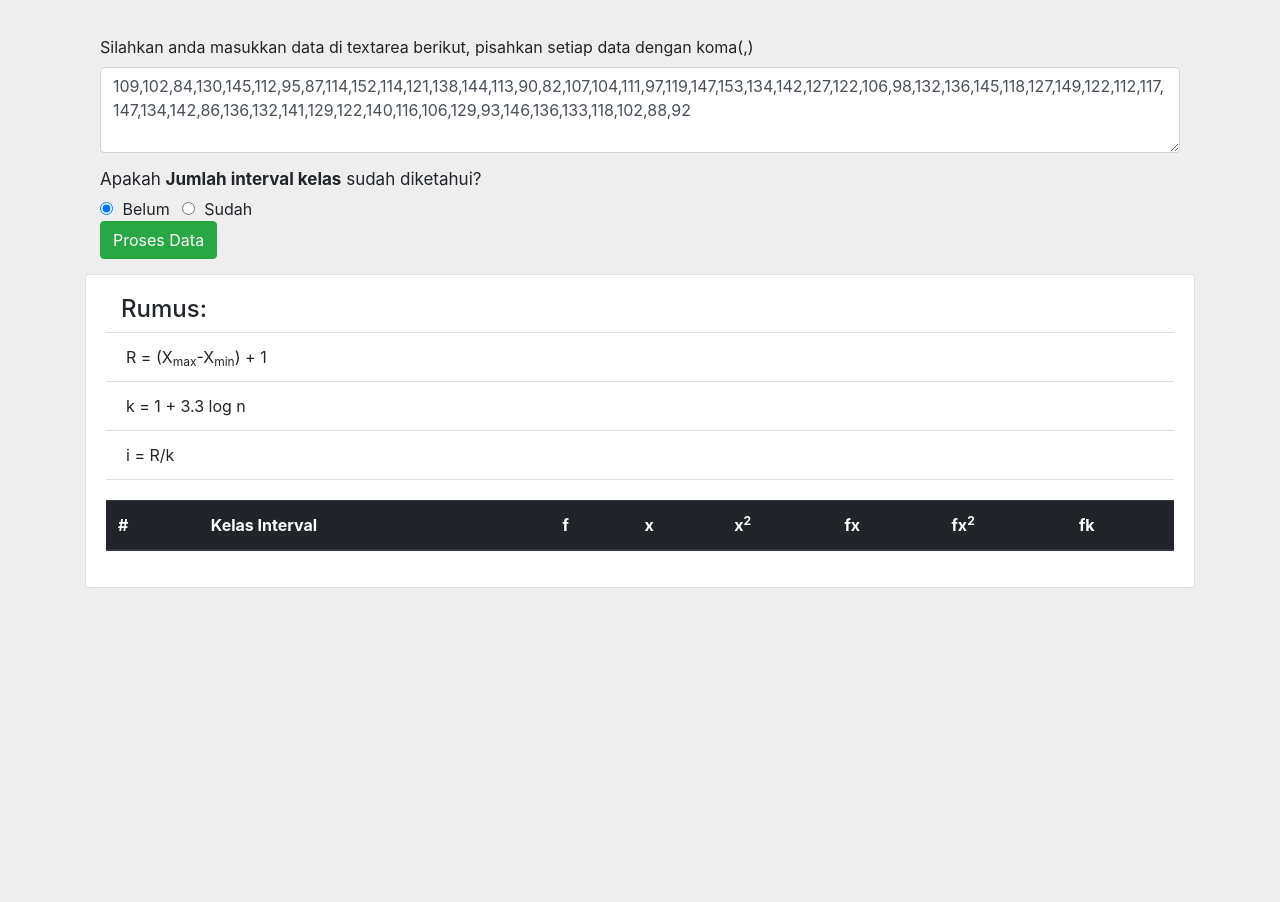
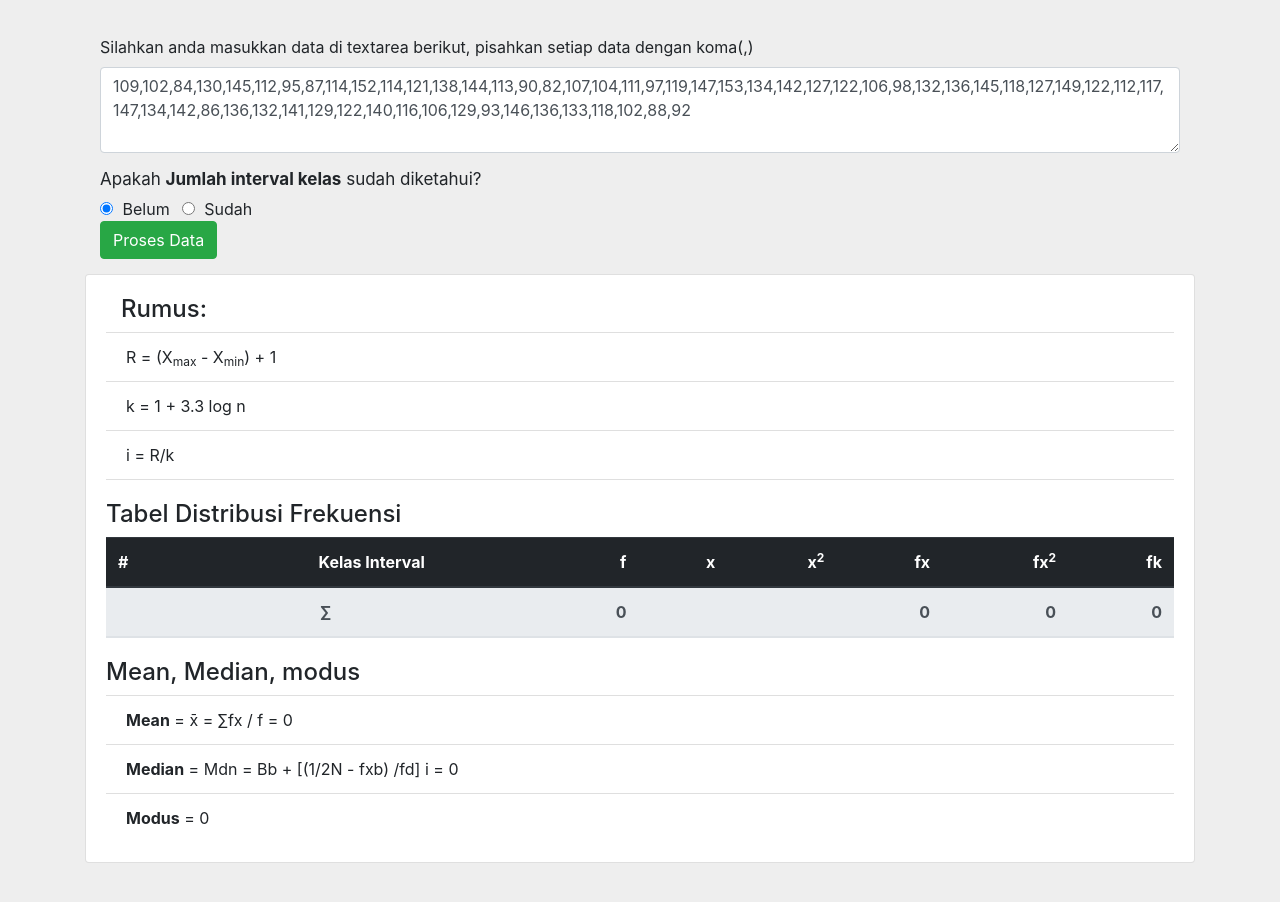
Before and after one commit to rohmad-st/web-statistika, a Vue app: page / in a window 1280 px wide. Before the commit the page ends 800 px from the top, so only its background shows below. Built offline with nearby package versions, Linux system fonts and the light colour scheme.

Commit message:
Add sum fx, sum fx2, sum fk

```diff
--- a/src/assets/styles/_base.scss
+++ b/src/assets/styles/_base.scss
@@ -14,3 +14,7 @@ body {
     font-weight: normal;
   }
 }
+
+.container-inner {
+  margin-top: 20px;
+}
--- a/src/components/Home.vue
+++ b/src/components/Home.vue
@@ -69,7 +69,7 @@
       <div class="card-body">
         <h4 style="padding-left: 15px">Rumus:</h4>
         <ul class="list-group list-group-flush">
-          <li class="list-group-item">R = (X<sub>max</sub>-X<sub>min</sub>) + 1
+          <li class="list-group-item">R = (X<sub>max</sub> - X<sub>min</sub>) + 1
               <strong>{{ (rangeOfMeasure.string) ? ` = ${rangeOfMeasure.string}` : null }}</strong>
               <strong>{{ (rangeOfMeasure.result) ? ` = ${rangeOfMeasure.result}` : null }}</strong>
           </li>
@@ -81,39 +81,60 @@
           <li>Range, Mean Deviation (MD), Standard Deviation (SD)</li> -->
         </ul>
 
-        <div style="margin-top: 20px;">
-          <table class="table table-striped">
+        <div class="container-inner">
+          <h4>Tabel Distribusi Frekuensi</h4>
+          <table class="table table-striped" ref="tblFrequency">
             <thead class="thead-dark">
               <tr>
                 <th scope="col">#</th>
-                <th scope="col">Kelas Interval</th>
-                <th scope="col">f</th>
-                <th scope="col">x</th>
-                <th scope="col">x<sup>2</sup></th>
-                <th scope="col">fx</th>
-                <th scope="col">fx<sup>2</sup></th>
-                <th scope="col">fk</th>
+                <th scope="col" class="text-center">Kelas Interval</th>
+                <th scope="col" class="text-right">f</th>
+                <th scope="col" class="text-right">x</th>
+                <th scope="col" class="text-right">x<sup>2</sup></th>
+                <th scope="col" class="text-right">fx</th>
+                <th scope="col" class="text-right">fx<sup>2</sup></th>
+                <th scope="col" class="text-right">fk</th>
               </tr>
             </thead>
             <tbody>
               <tr v-for="(f, i) in listIntervalClass.reverse()">
                 <td>{{ i + 1 }}.</td>
                 <!-- Interval class -->
-                <td>{{ f[0] }}</td>
+                <td class="text-center">{{ f[0] }}</td>
                 <!-- Frequency (f) -->
-                <td>{{ f[1] }}</td>
+                <td class="text-right">{{ f[1] }}</td>
                 <!-- Middle class (x) -->
-                <td>{{ getMiddleClass(f[0]) }}</td>
+                <td class="text-right">{{ getMiddleClass(f[0]) }}</td>
                 <!-- Middle class sup 2 (x2) -->
-                <td>{{ getSup(getMiddleClass(f[0])) }}</td>
+                <td class="text-right">{{ getSup(getMiddleClass(f[0])) }}</td>
                 <!-- Frequency middle (fx) -->
-                <td>{{ getFreqMiddle(f[1], getMiddleClass(f[0])) }}</td>
+                <td class="text-right">{{ getFreqMiddle(f[1], getMiddleClass(f[0])) }}</td>
                 <!-- Frequency middle sup 2 (fx2) -->
-                <td>{{ getFreqMiddle(f[1], getSup(getMiddleClass(f[0]))) }}</td>
-                <td>{{ freqCumulatives[i] }}</td>
+                <td class="text-right">{{ getFreqMiddle(f[1], getSup(getMiddleClass(f[0]))) }}</td>
+                <td class="text-right">{{ freqCumulatives[i] }}</td>
               </tr>
             </tbody>
+            <thead class="thead-light">
+              <tr>
+                <th scope="col" colspan="2" class="text-center">&sum;</th>
+                <th scope="col" class="text-right">{{ totalFreq }}</th>
+                <th scope="col" class="text-right">&nbsp;</th>
+                <th scope="col" class="text-right">&nbsp;</th>
+                <th scope="col" class="text-right">{{ totalFreqMiddle }}</th>
+                <th scope="col" class="text-right">{{ totalFreqMiddleSup }}</th>
+                <th scope="col" class="text-right">{{ totalFreqCumulative }}</th>
+              </tr>
+            </thead>
           </table>
+        </div>
+
+        <div class="container-inner">
+          <h4>Mean, Median, modus</h4>
+          <ul class="list-group list-group-flush">
+            <li class="list-group-item"><strong>Mean</strong> = x̄ = &sum;fx / f = {{ mean }}</li>
+            <li class="list-group-item"><strong>Median</strong> = Mdn = Bb + [(1/2N - fxb) /fd] i = {{ median }}</li>
+            <li class="list-group-item"><strong>Modus</strong> = {{ modus }}</li>
+          </ul>
         </div>
       </div>
     </div>
@@ -149,6 +170,13 @@
         txtInterval: 0,
         resultInterval: null,
         freqCumulatives: [],
+        totalFreq: 0,
+        totalFreqMiddle: 0,
+        totalFreqMiddleSup: 0,
+        totalFreqCumulative: 0,
+        mean: 0,
+        median: 0,
+        modus: 0,
       };
     },
     methods: {
@@ -170,6 +198,24 @@
         this.resultInterval = `= ${i}`;
         const cumulatives = this.listIntervalClass.map(e => e[1]);
         this.freqCumulatives = this.getFreqCumulative(cumulatives).reverse();
+
+        // get sum of all
+        const freqList = this.frequencies.map(f => f[1]);
+        this.totalFreq = this.sum(freqList);
+        const list = this.listIntervalClass.reverse();
+        const freqMiddles = list.map((f) => {
+          const result = this.getFreqMiddle(f[1], this.getMiddleClass(f[0]));
+          return result;
+        });
+        const freqMiddleSups = list.map((f) => {
+          const result = this.getFreqMiddle(f[1], this.getSup(this.getMiddleClass(f[0])));
+          return result;
+        });
+        list.forEach((f, x) => {
+          this.totalFreqCumulative += parseFloat(this.freqCumulatives[x]);
+        });
+        this.totalFreqMiddle = this.sum(freqMiddles);
+        this.totalFreqMiddleSup = this.sum(freqMiddleSups);
       },
       getMiddleClass(data) {
         const splitData = data.split('-');
@@ -214,9 +260,15 @@
           this.txtInterval = 0;
         }
       },
+      sum(arr) {
+        if (!arr) return 0;
+        return arr.reduce((sum, x) => sum + x);
+      },
     },
     watch: {
-      //
+      totalFreqMiddle(e) {
+        this.mean = Math.ceil(e / this.totalFreq);
+      },
     },
   };
 </script>
```
